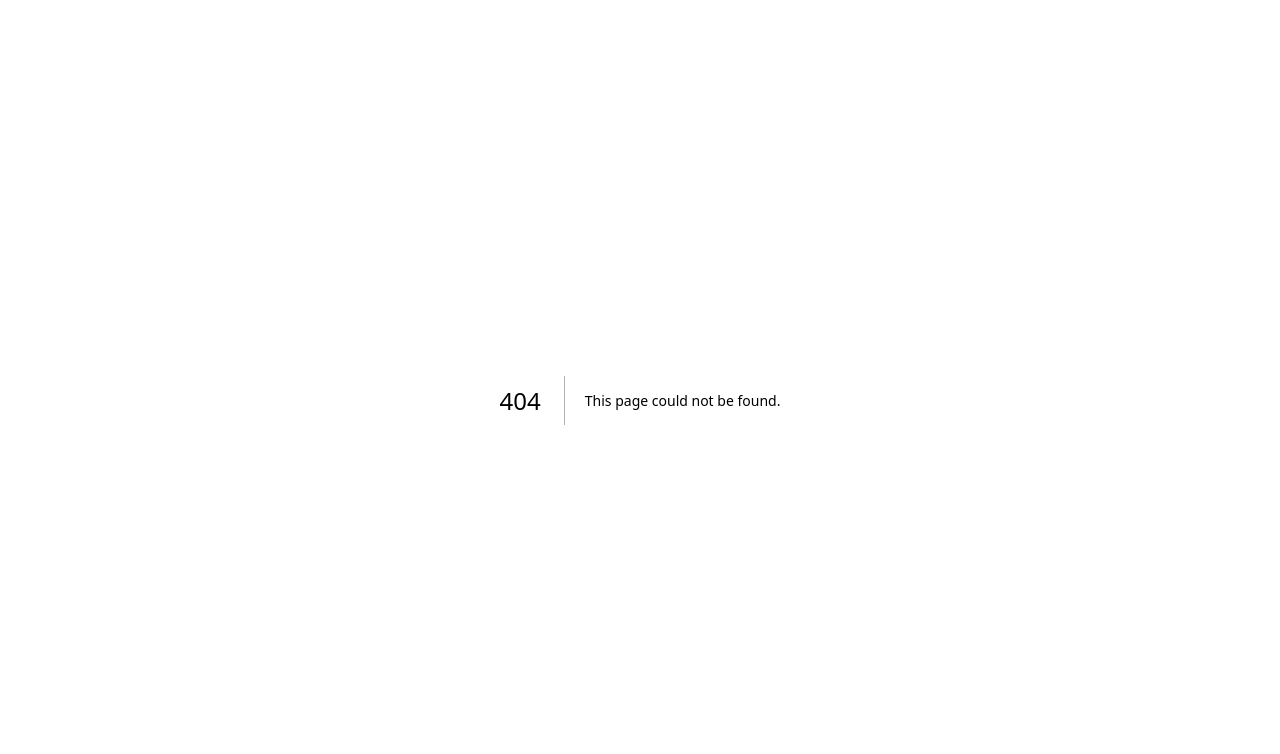
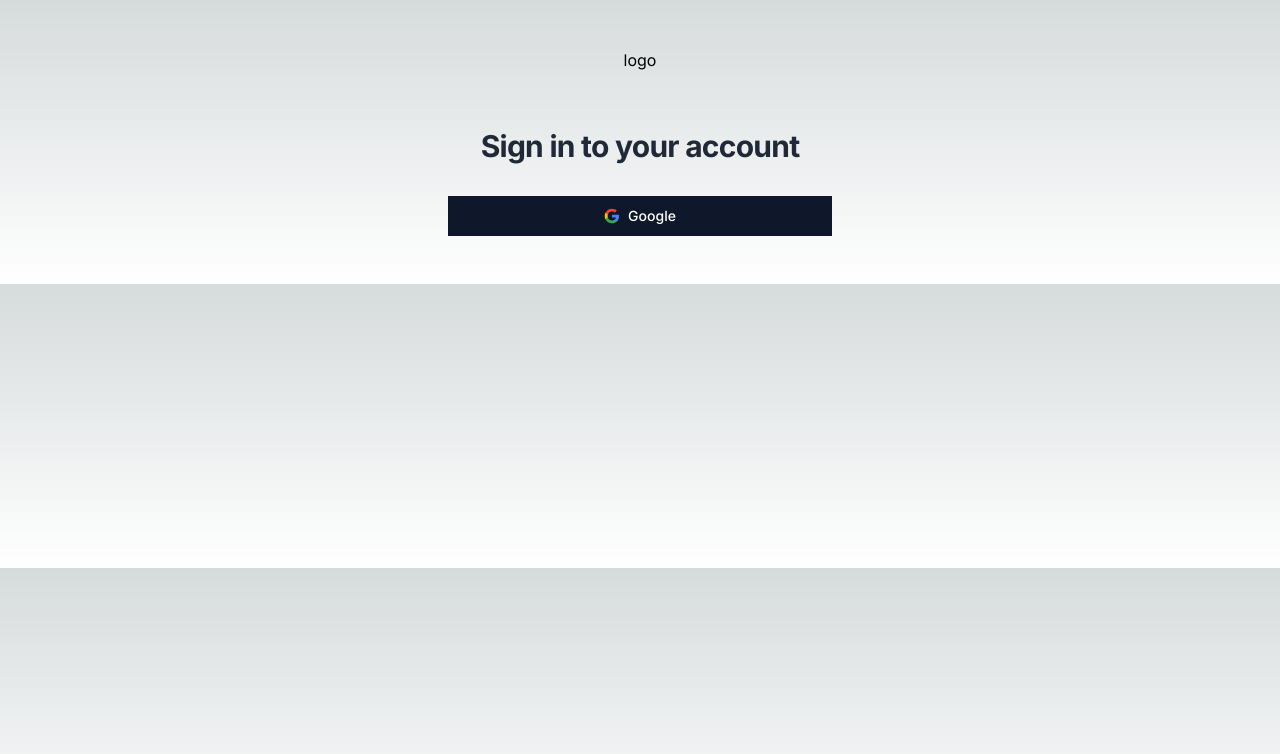
Before and after one commit to MAiKo26/nextjs-realtime-chat-app, a Next.js app: page /login in a window 1280 px wide. Before the commit this address had no page. Shown: the top 754 px of the page. Built offline with nearby package versions, Linux system fonts and the light colour scheme.

Commit message:
login page et google auth

```diff
--- a/package.json
+++ b/package.json
@@ -18,6 +18,7 @@
     "next-auth": "^4.24.7",
     "react": "^18",
     "react-dom": "^18",
+    "react-hot-toast": "^2.4.1",
     "tailwind-merge": "^2.2.1"
   },
   "devDependencies": {
--- a/src/app/layout.tsx
+++ b/src/app/layout.tsx
@@ -1,8 +1,9 @@
-import type { Metadata } from "next";
-import { Inter } from "next/font/google";
+import type {Metadata} from "next";
+import {Inter} from "next/font/google";
 import "./globals.css";
+import Providers from "@/components/Provider";
 
-const inter = Inter({ subsets: ["latin"] });
+const inter = Inter({subsets: ["latin"]});
 
 export const metadata: Metadata = {
   title: "Create Next App",
@@ -16,7 +17,9 @@
 }>) {
   return (
     <html lang="en">
-      <body className={inter.className}>{children}</body>
+      <body className={inter.className}>
+        <Providers>{children}</Providers>
+      </body>
     </html>
   );
 }
--- /dev/null
+++ b/src/app/login/page.tsx
@@ -0,0 +1,78 @@
+"use client";
+
+import Button from "@/components/ui/Button";
+import {signIn} from "next-auth/react";
+import React, {FC, useState} from "react";
+import toast from "react-hot-toast";
+
+interface PageProps {}
+
+const Page: FC<PageProps> = ({}) => {
+  async function loginWithGoogle() {
+    setIsLoading(true);
+    try {
+      await signIn("google");
+    } catch (error) {
+      //error message
+      toast.error("Please try again later");
+    } finally {
+      setIsLoading(false);
+    }
+  }
+
+  const [isLoading, setIsLoading] = useState(false);
+  return (
+    <>
+      <div className="flex min-h-full items-center justify-center py-12 px-4 sm:px-6 lg:px-8">
+        <div className="w-full flex flex-col items-center max-w-md space-y-8 ">
+          <div className="flex flex-col items-center gap-8">
+            logo
+            <h2 className="mt-6 text-center text-3xl font-bold tracking-tight text-gray-800">
+              Sign in to your account
+            </h2>
+          </div>
+          <Button
+            isLoading={isLoading}
+            type="button"
+            onClick={loginWithGoogle}
+            className="max-w-sm mx-auto w-full"
+          >
+            {isLoading ? null : (
+              <svg
+                className="mr-2 h-4 w-4"
+                aria-hidden="true"
+                focusable="false"
+                data-prefix="fab"
+                data-icon="github"
+                role="img"
+                xmlns="http://www.w3.org/2000/svg"
+                viewBox="0 0 24 24"
+              >
+                <path
+                  d="M22.56 12.25c0-.78-.07-1.53-.2-2.25H12v4.26h5.92c-.26 1.37-1.04 2.53-2.21 3.31v2.77h3.57c2.08-1.92 3.28-4.74 3.28-8.09z"
+                  fill="#4285F4"
+                />
+                <path
+                  d="M12 23c2.97 0 5.46-.98 7.28-2.66l-3.57-2.77c-.98.66-2.23 1.06-3.71 1.06-2.86 0-5.29-1.93-6.16-4.53H2.18v2.84C3.99 20.53 7.7 23 12 23z"
+                  fill="#34A853"
+                />
+                <path
+                  d="M5.84 14.09c-.22-.66-.35-1.36-.35-2.09s.13-1.43.35-2.09V7.07H2.18C1.43 8.55 1 10.22 1 12s.43 3.45 1.18 4.93l2.85-2.22.81-.62z"
+                  fill="#FBBC05"
+                />
+                <path
+                  d="M12 5.38c1.62 0 3.06.56 4.21 1.64l3.15-3.15C17.45 2.09 14.97 1 12 1 7.7 1 3.99 3.47 2.18 7.07l3.66 2.84c.87-2.6 3.3-4.53 6.16-4.53z"
+                  fill="#EA4335"
+                />
+                <path d="M1 1h22v22H1z" fill="none" />
+              </svg>
+            )}
+            Google
+          </Button>
+        </div>
+      </div>
+    </>
+  );
+};
+
+export default Page;
--- a/src/app/page.tsx
+++ b/src/app/page.tsx
@@ -1,6 +1,7 @@
 import Image from "next/image";
 import {db} from "../lib/db";
+import Button from "@/components/ui/Button";
 
 export default async function Home() {
-  return <div className="text-red-500">hello world</div>;
+  return <Button variant={"ghost"}>hello</Button>;
 }
--- /dev/null
+++ b/src/components/Provider.tsx
@@ -0,0 +1,19 @@
+"use client";
+
+import {FC, ReactNode} from "react";
+import {Toaster} from "react-hot-toast";
+
+interface ProvidersProps {
+  children: ReactNode;
+}
+
+const Providers: FC<ProvidersProps> = ({children}) => {
+  return (
+    <>
+      <Toaster position="top-center" reverseOrder={false} />
+      {children}
+    </>
+  );
+};
+
+export default Providers;
```
Also changed, not shown: 2 other files (tests, documents, lock files or other folders).
